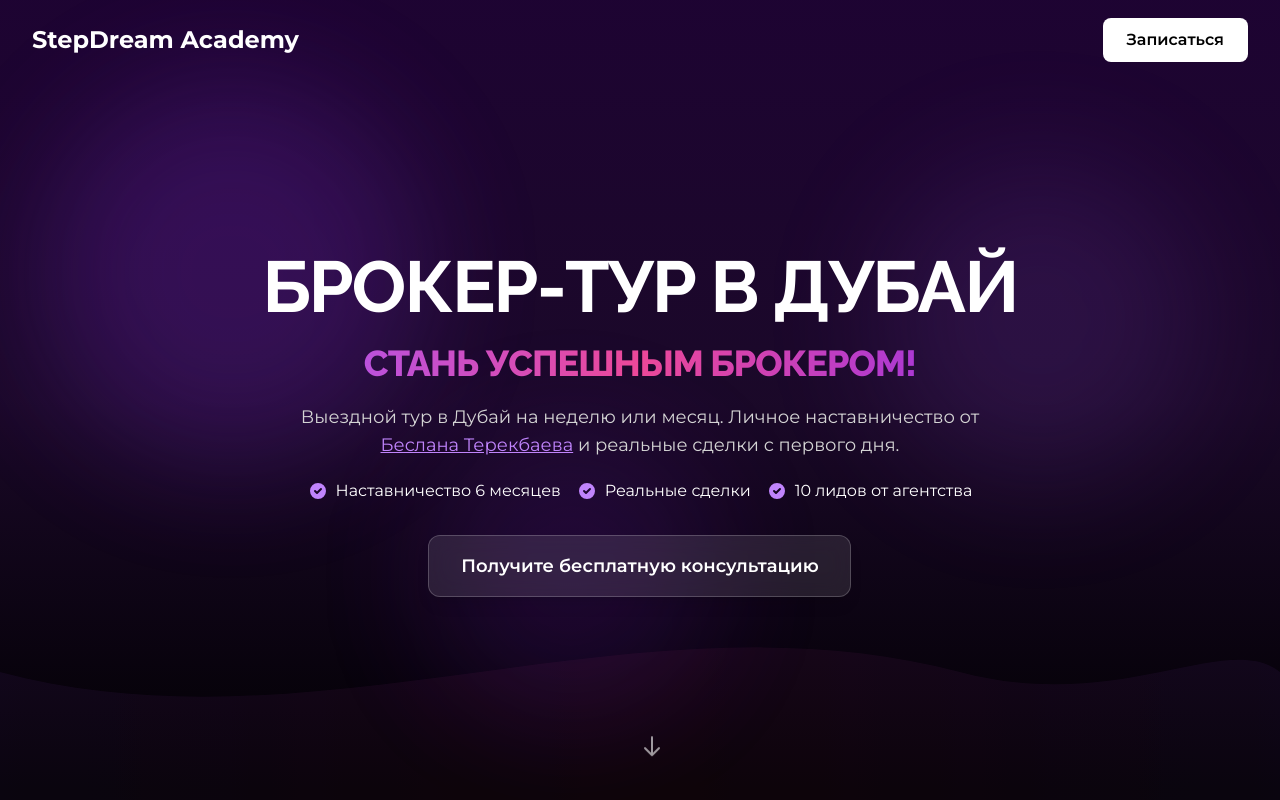
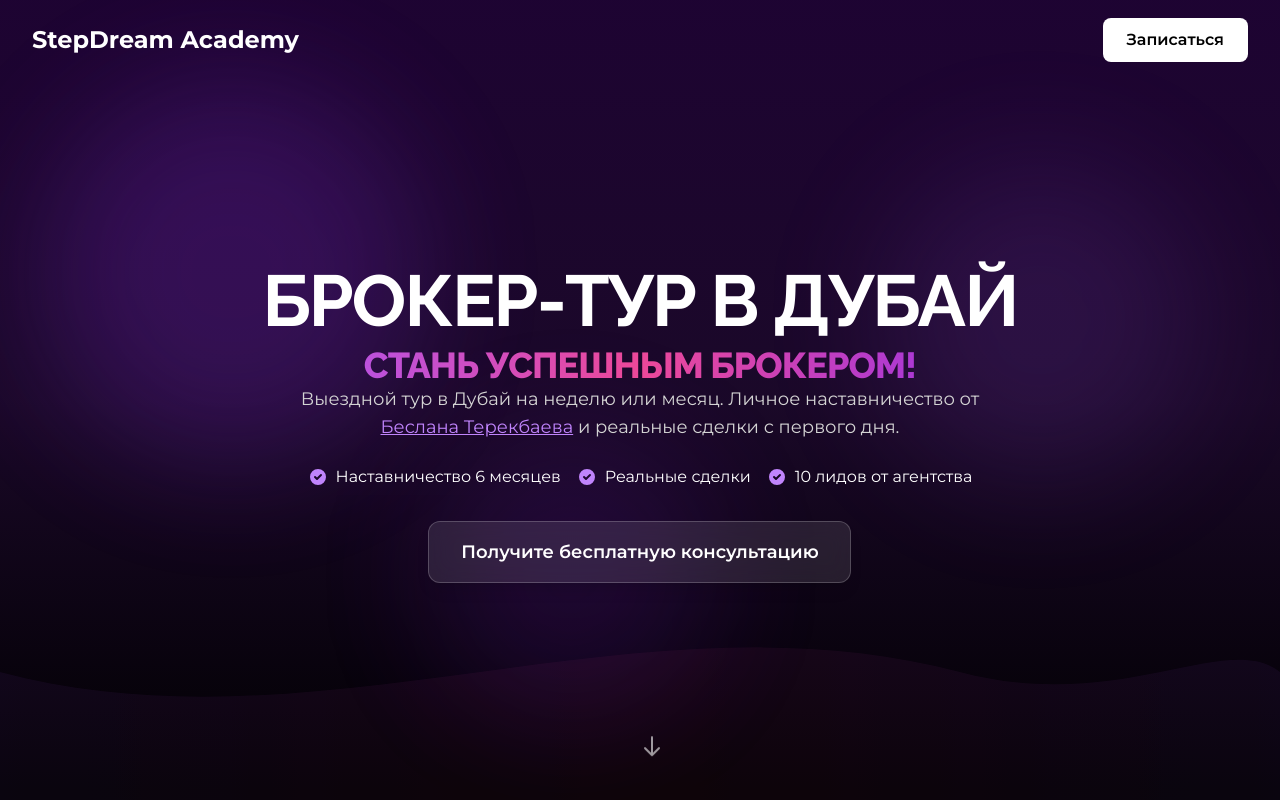
Before and after one commit to Tips95/Dubai_lending, a Next.js app: page / in a window 1280 px wide. Shown: the top 800 px of the page. Built offline with nearby package versions, Linux system fonts and the light colour scheme.

Commit message:
Fix: improve font loading for production and reduce spacing between hero headers

```diff
--- a/app/layout.tsx
+++ b/app/layout.tsx
@@ -9,6 +9,8 @@ const montserrat = Montserrat({
   display: 'swap',
   weight: ['400', '500', '600', '700', '800', '900'],
   fallback: ['system-ui', 'sans-serif'],
+  preload: true,
+  adjustFontFallback: true,
 })
 
 const raleway = Raleway({
@@ -17,6 +19,8 @@ const raleway = Raleway({
   display: 'swap',
   weight: ['400', '500', '600', '700', '800', '900'],
   fallback: ['system-ui', 'sans-serif'],
+  preload: true,
+  adjustFontFallback: true,
 })
 
 export const metadata: Metadata = {
--- a/components/Hero.tsx
+++ b/components/Hero.tsx
@@ -41,14 +41,14 @@ export default function Hero() {
       </div>
 
       <div className="container-custom relative z-10 pt-20 pb-8">
-        <div className="max-w-4xl mx-auto text-center space-y-5">
+        <div className="max-w-4xl mx-auto text-center">
           {/* Main Headline */}
           <h1 className="text-3xl sm:text-4xl md:text-5xl lg:text-6xl xl:text-7xl font-display font-bold text-white leading-tight animate-fade-in uppercase px-2 tracking-tight">
             БРОКЕР-ТУР В ДУБАЙ
           </h1>
 
           {/* Sub-headline with gradient */}
-          <h2 className="text-xl sm:text-2xl md:text-3xl lg:text-4xl font-heading font-extrabold gradient-text-purple-pink animate-slide-up uppercase px-2 tracking-tight -mt-2 sm:-mt-3 md:-mt-4">
+          <h2 className="text-xl sm:text-2xl md:text-3xl lg:text-4xl font-heading font-extrabold gradient-text-purple-pink animate-slide-up uppercase px-2 tracking-tight mt-1 sm:mt-2">
             СТАНЬ УСПЕШНЫМ БРОКЕРОМ!
           </h2>
 
```
